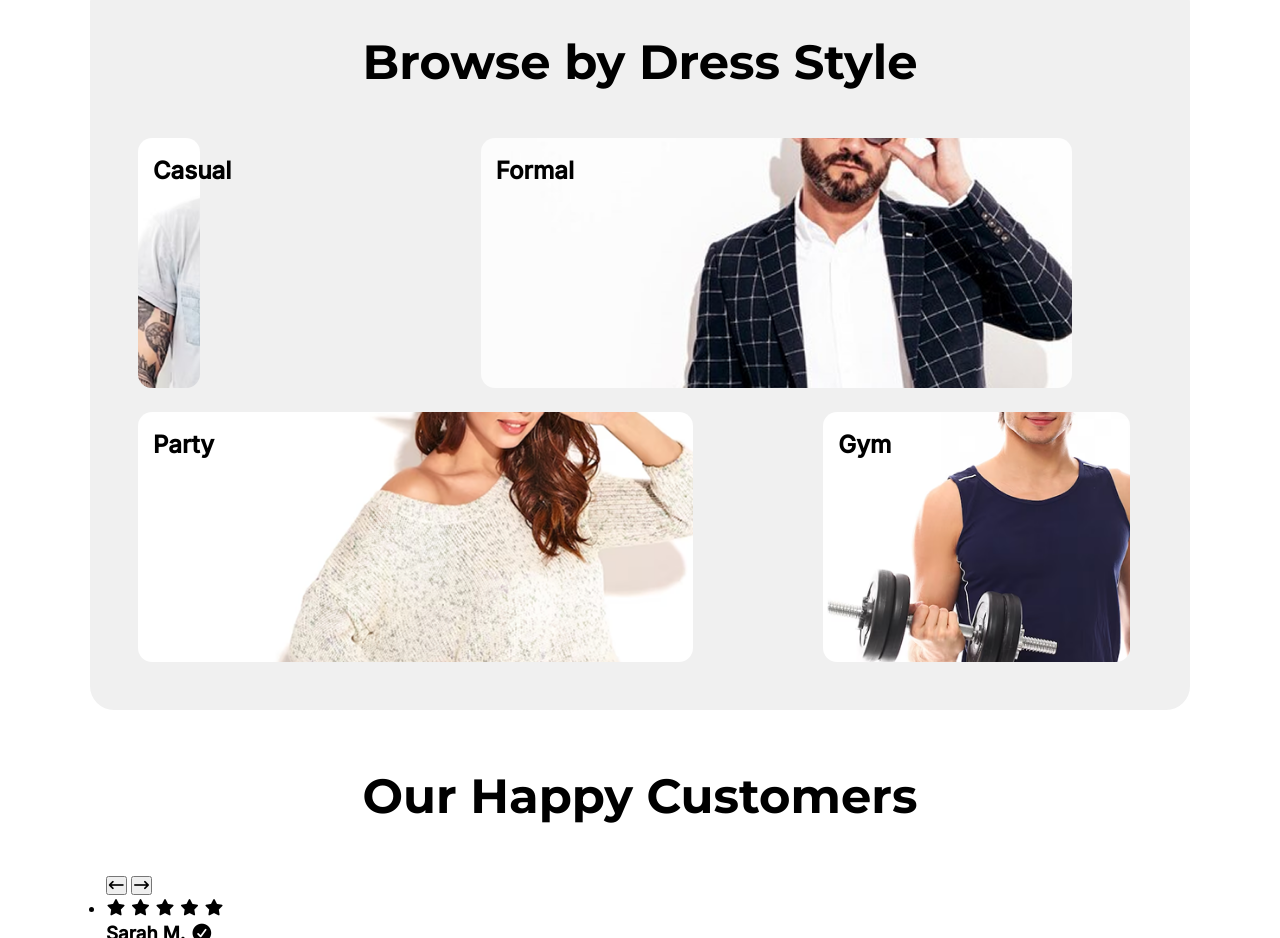
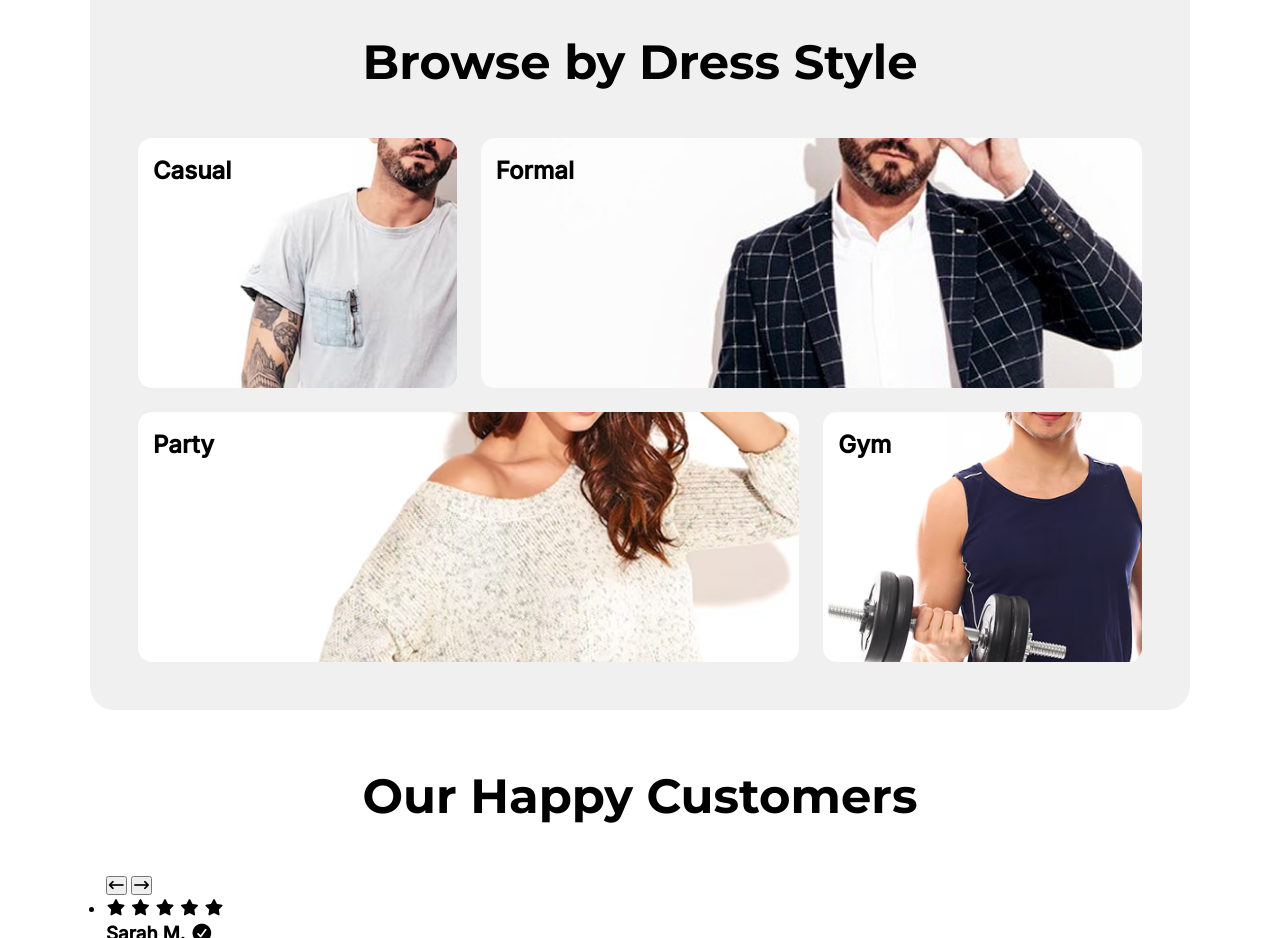
Before and after one commit to Sadiq783/e-commerce-website, a plain HTML site: page index.html in a window 1280 px wide. Shown: the part 2100-3038 px from the top of the page. Drawn offline with Linux system fonts and the light colour scheme; a script that the page names is missing.

Commit message:
fix: BROWSE BY DRESS STYLE section UI

```diff
--- a/assets/css/style.css
+++ b/assets/css/style.css
@@ -438,7 +438,7 @@ del {
   position: relative;
 }
 
-.style-card--formal {
+.style-card--casual {
   grid-column: 1 / 5;
 }
 
@@ -472,6 +472,7 @@ del {
 
 .style-card--image {
   height: 100%;
+  width: 100%;
   object-fit: cover;
   border-radius: var(--radius-card);
 }
```
